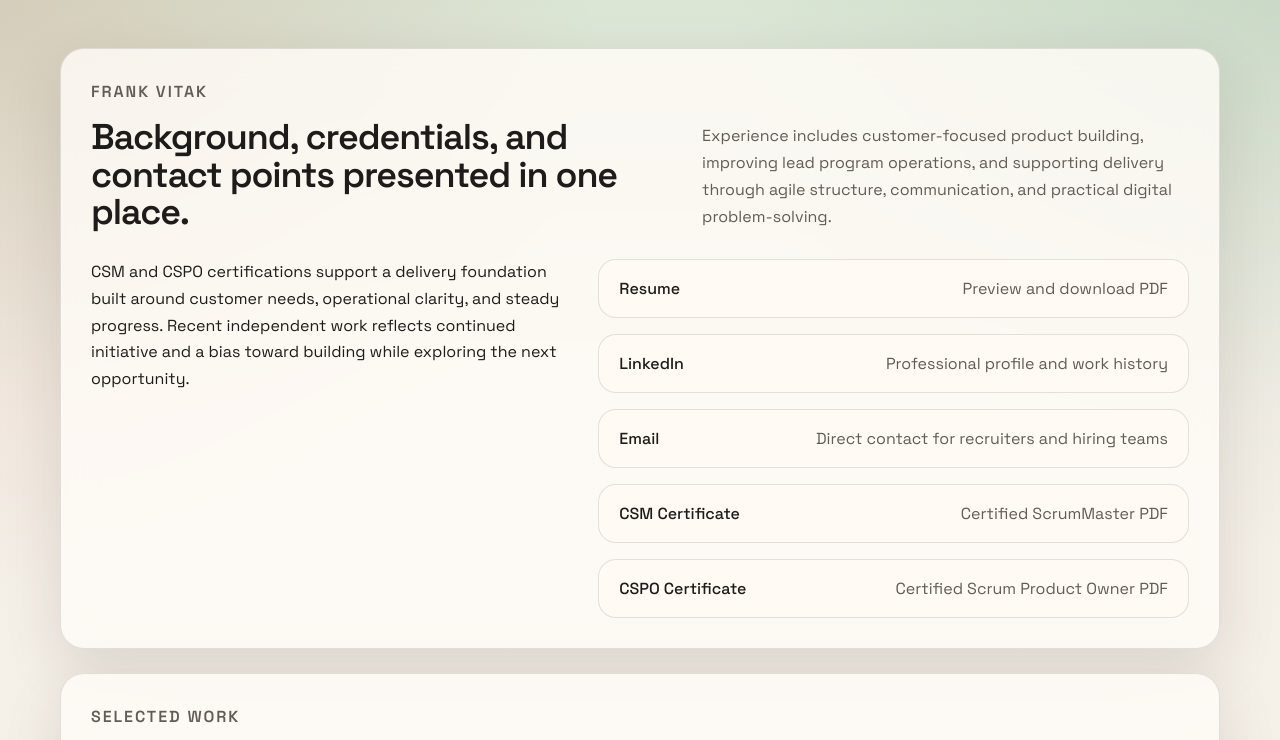
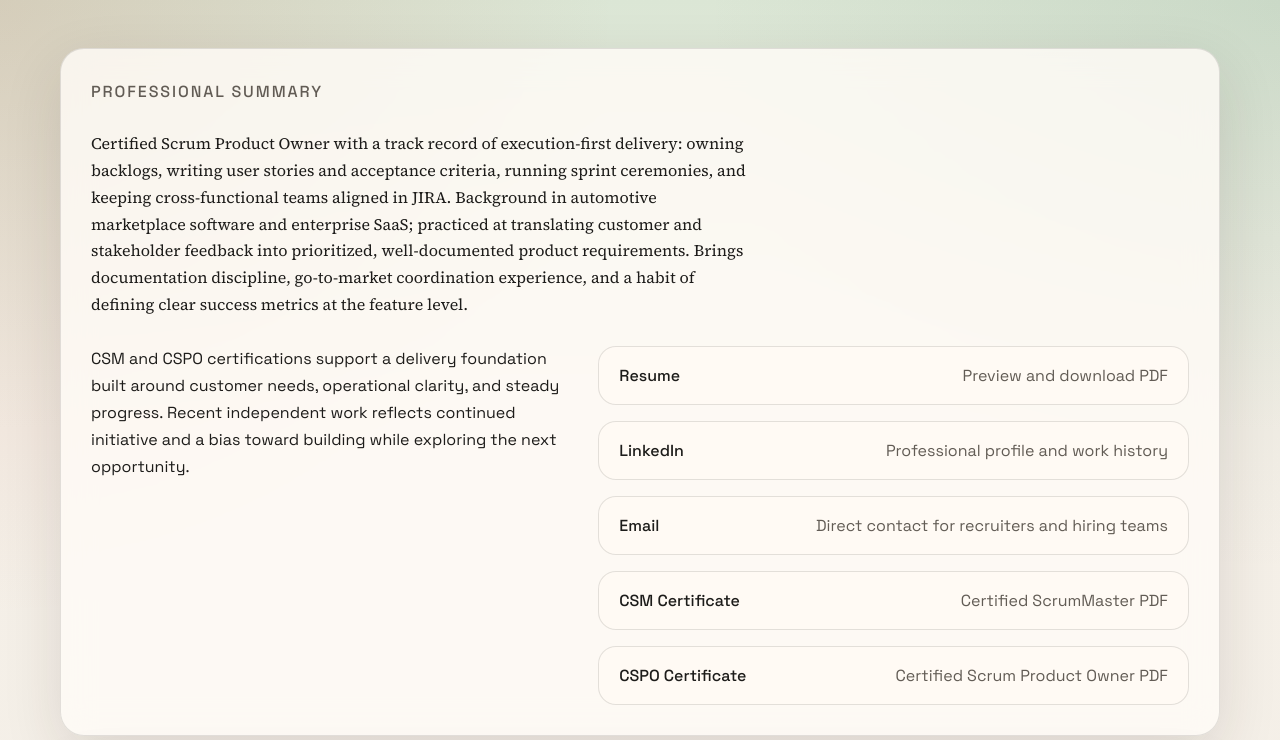
Before and after one commit to fvitak/Frank_Vitak_Experiments, a plain HTML site: page index.html in a window 1280 px wide. Shown: the top 740 px of the page. Drawn offline with Linux system fonts and the light colour scheme.

Commit message:
Refine professional summary presentation

```diff
--- a/index.html
+++ b/index.html
@@ -17,14 +17,13 @@
   <div class="page-shell">
     <main>
       <section class="panel overview-panel">
-        <div class="section-header overview-header">
-          <div>
-            <p class="section-label">Frank Vitak</p>
-            <h2>Background, credentials, and contact points presented in one place.</h2>
-          </div>
-          <p class="section-intro">
-            Experience includes customer-focused product building, improving lead program operations, and supporting delivery
-            through agile structure, communication, and practical digital problem-solving.
+        <div class="summary-header">
+          <p class="section-label">Professional Summary</p>
+          <p class="summary-copy">
+            Certified Scrum Product Owner with a track record of execution-first delivery: owning backlogs, writing user stories and acceptance criteria,
+            running sprint ceremonies, and keeping cross-functional teams aligned in JIRA. Background in automotive marketplace software and
+            enterprise SaaS; practiced at translating customer and stakeholder feedback into prioritized, well-documented product requirements. Brings
+            documentation discipline, go-to-market coordination experience, and a habit of defining clear success metrics at the feature level.
           </p>
         </div>
 
--- a/styles.css
+++ b/styles.css
@@ -54,7 +54,7 @@ h1,
 h2,
 h3 {
   letter-spacing: -0.03em;
-  font-weight: 600;
+  font-weight: 500;
 }
 
 .compact-copy {
@@ -77,7 +77,7 @@ h3 {
 .project-kicker {
   margin: 0 0 12px;
   font-size: 0.78rem;
-  font-weight: 600;
+  font-weight: 500;
   text-transform: uppercase;
   letter-spacing: 0.12em;
 }
@@ -168,6 +168,20 @@ h3 {
 .section-intro {
   margin: 0;
   font-size: 1rem;
+  line-height: 1.68;
+}
+
+.summary-header {
+  display: grid;
+  gap: 12px;
+}
+
+.summary-copy {
+  margin: 0;
+  max-width: 78ch;
+  color: var(--ink);
+  font-family: "Source Serif 4", serif;
+  font-size: 1.08rem;
   line-height: 1.68;
 }
 
```
